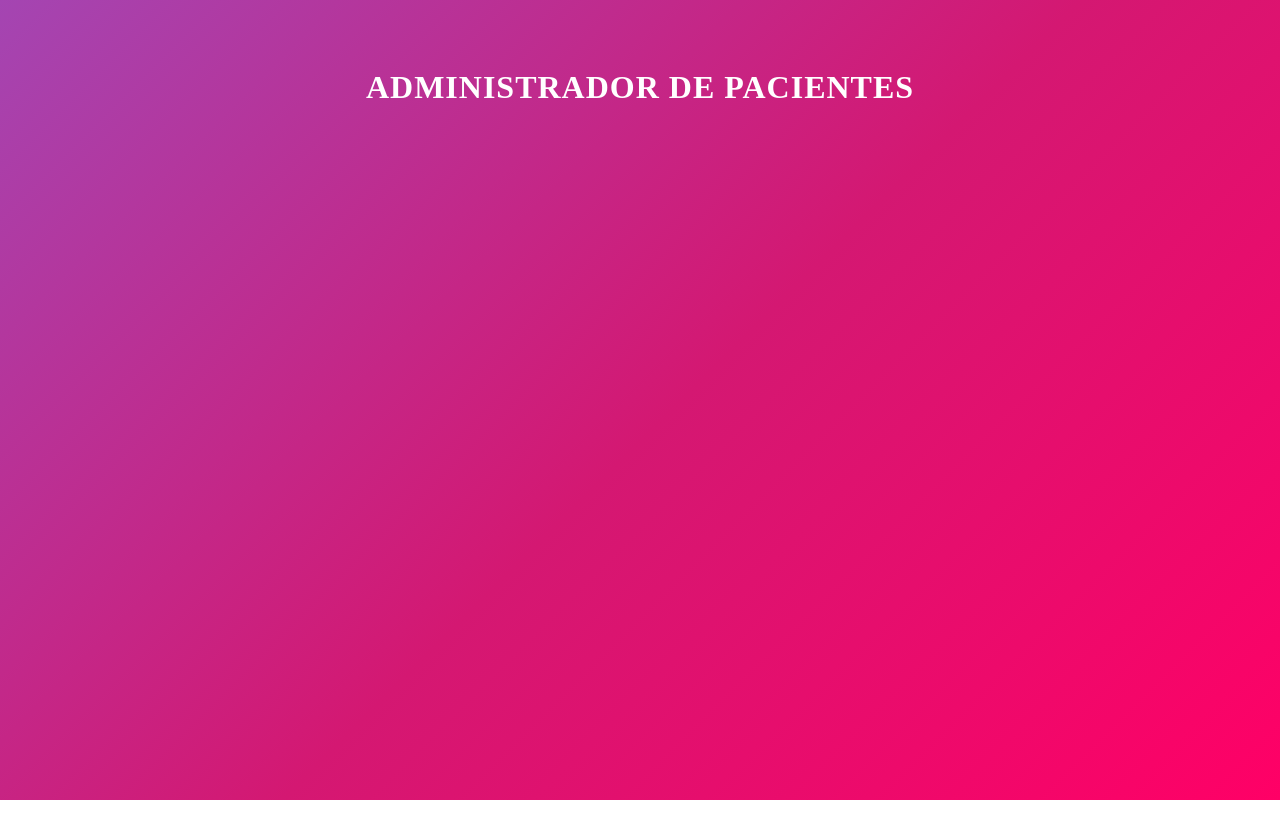
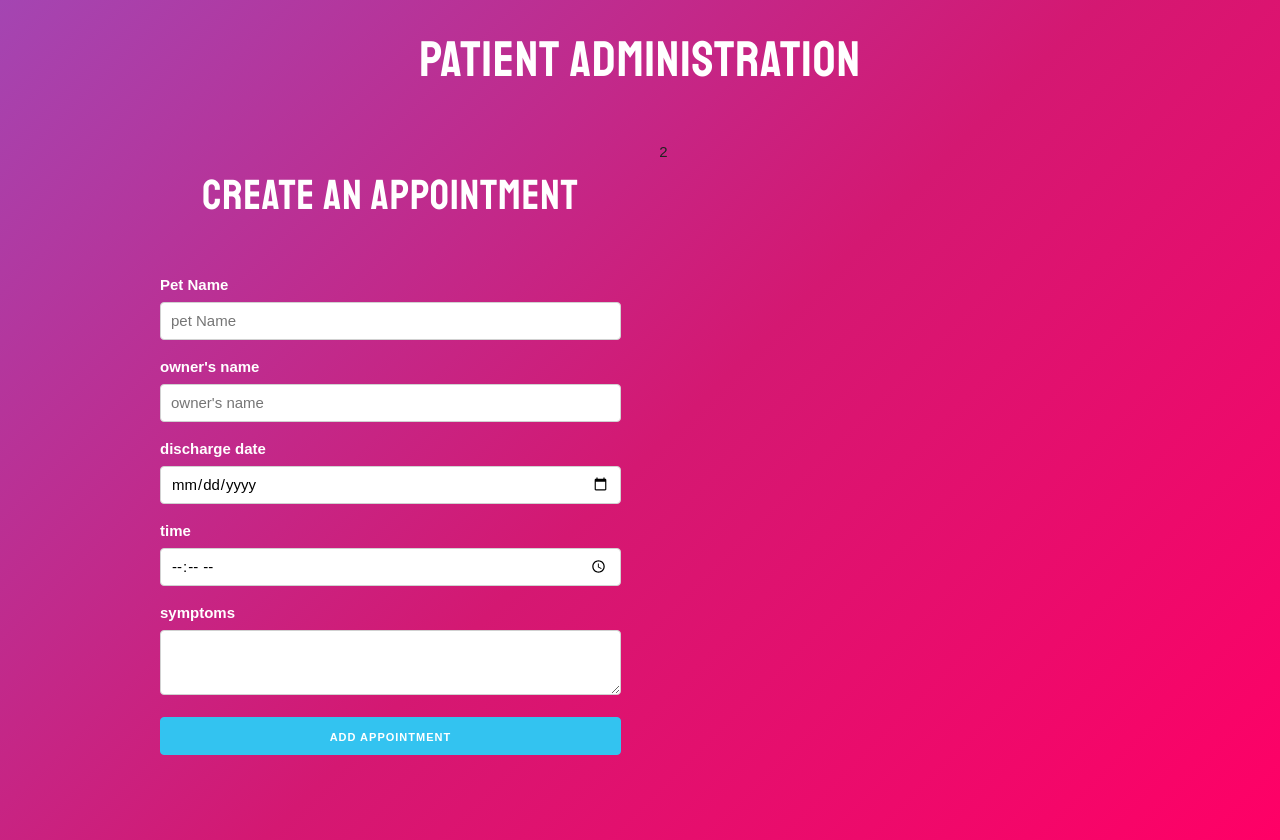
Before and after one commit to yeisonqr19/appointments-app, a React (Create React App) app: page / in a window 1280 px wide. Before the commit the page ends 800 px from the top, so only its background shows below. Built offline with nearby package versions, Linux system fonts and the light colour scheme.

Commit message:
created the component for the form

```diff
--- a/public/index.html
+++ b/public/index.html
@@ -12,12 +12,23 @@
     <link rel="apple-touch-icon" href="%PUBLIC_URL%/logo192.png" />
 
     <link rel="manifest" href="%PUBLIC_URL%/manifest.json" />
+    <link
+      rel="stylesheet"
+      href="https://cdnjs.cloudflare.com/ajax/libs/normalize/8.0.1/normalize.min.css"
+    />
+    <link
+      href="https://fonts.googleapis.com/css?family=Staatliches"
+      rel="stylesheet"
+    />
+    <link
+      rel="stylesheet"
+      href="https://cdnjs.cloudflare.com/ajax/libs/skeleton/2.0.4/skeleton.min.css"
+    />
 
-    <title>React App</title>
+    <title>Patient Administration</title>
   </head>
   <body>
     <noscript>You need to enable JavaScript to run this app.</noscript>
     <div id="root"></div>
-
   </body>
 </html>
--- a/src/App.js
+++ b/src/App.js
@@ -1,6 +1,22 @@
-import React from 'react';
+import React from "react";
+import Form from "./components/Form";
+
 function App() {
-  return <h1>Administrador De pacientes</h1>;
+  return (
+    <>
+      <h1>Patient Administration</h1>
+      <div className="container">
+        <div className="row">
+          <div className="one-half column">
+            <Form />
+          </div>
+          <div className="one-half column">
+            <p>2</p>
+          </div>
+        </div>
+      </div>
+    </>
+  );
 }
 
 export default App;
--- /dev/null
+++ b/src/components/Form.jsx
@@ -0,0 +1,41 @@
+import React from "react";
+
+const Form = () => {
+  return (
+    <>
+      <h2>create an appointment </h2>
+      <form>
+        <label>Pet Name</label>
+        <input
+          type="text"
+          name="pet"
+          className="u-full-width"
+          placeholder="pet Name"
+        />
+
+        <label>owner's name</label>
+        <input
+          type="text"
+          name="owner"
+          placeholder="owner's name"
+          className="u-full-width"
+        />
+
+        <label>discharge date</label>
+        <input type="date" name="dateDischarge" className="u-full-width" />
+
+        <label>time</label>
+        <input type="time" name="time" className="u-full-width" />
+
+        <label>symptoms</label>
+        <textarea name="symptoms" className="u-full-width"></textarea>
+
+        <button type="submit" className="u-full-width button-primary">
+          add appointment
+        </button>
+      </form>
+    </>
+  );
+};
+
+export default Form;
```
